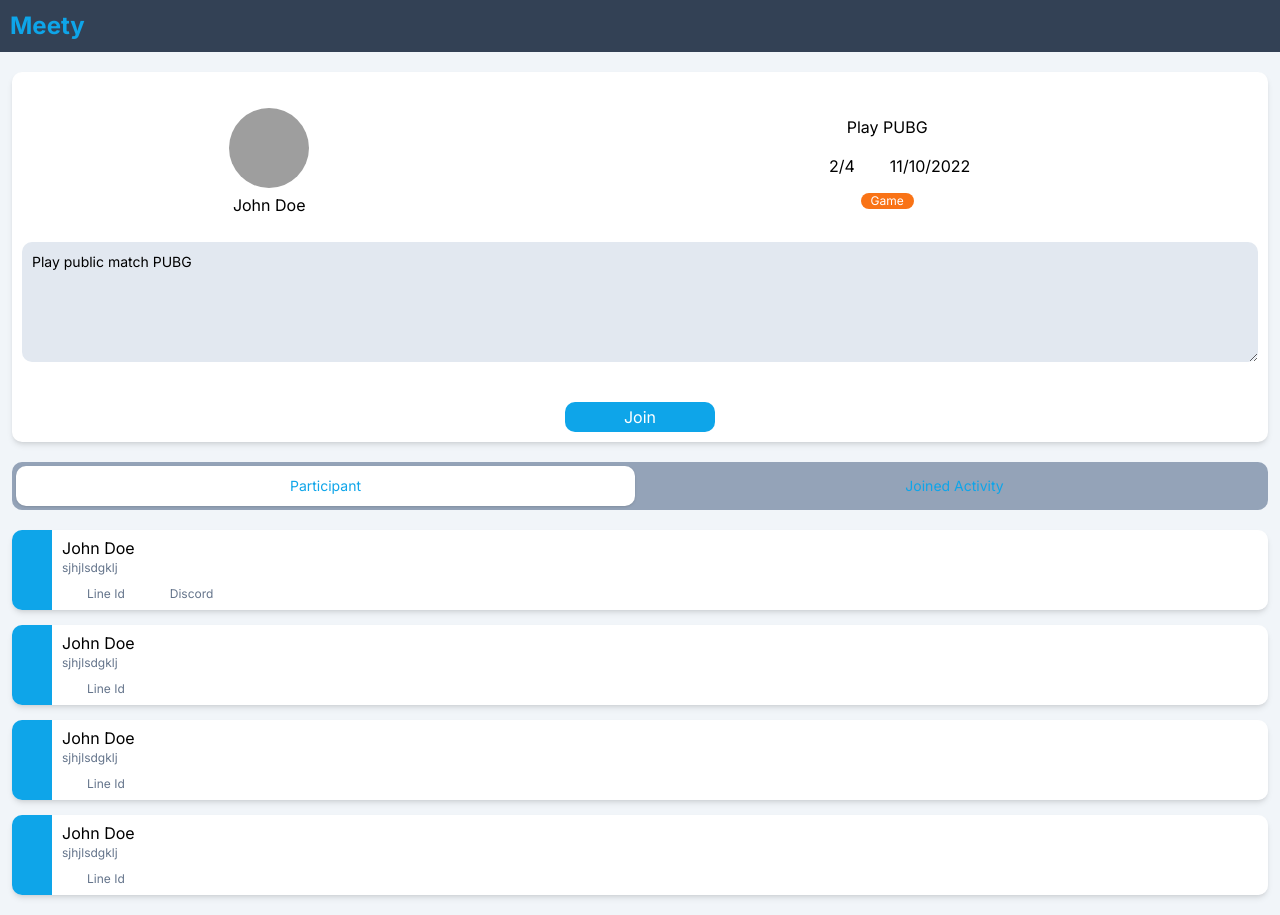
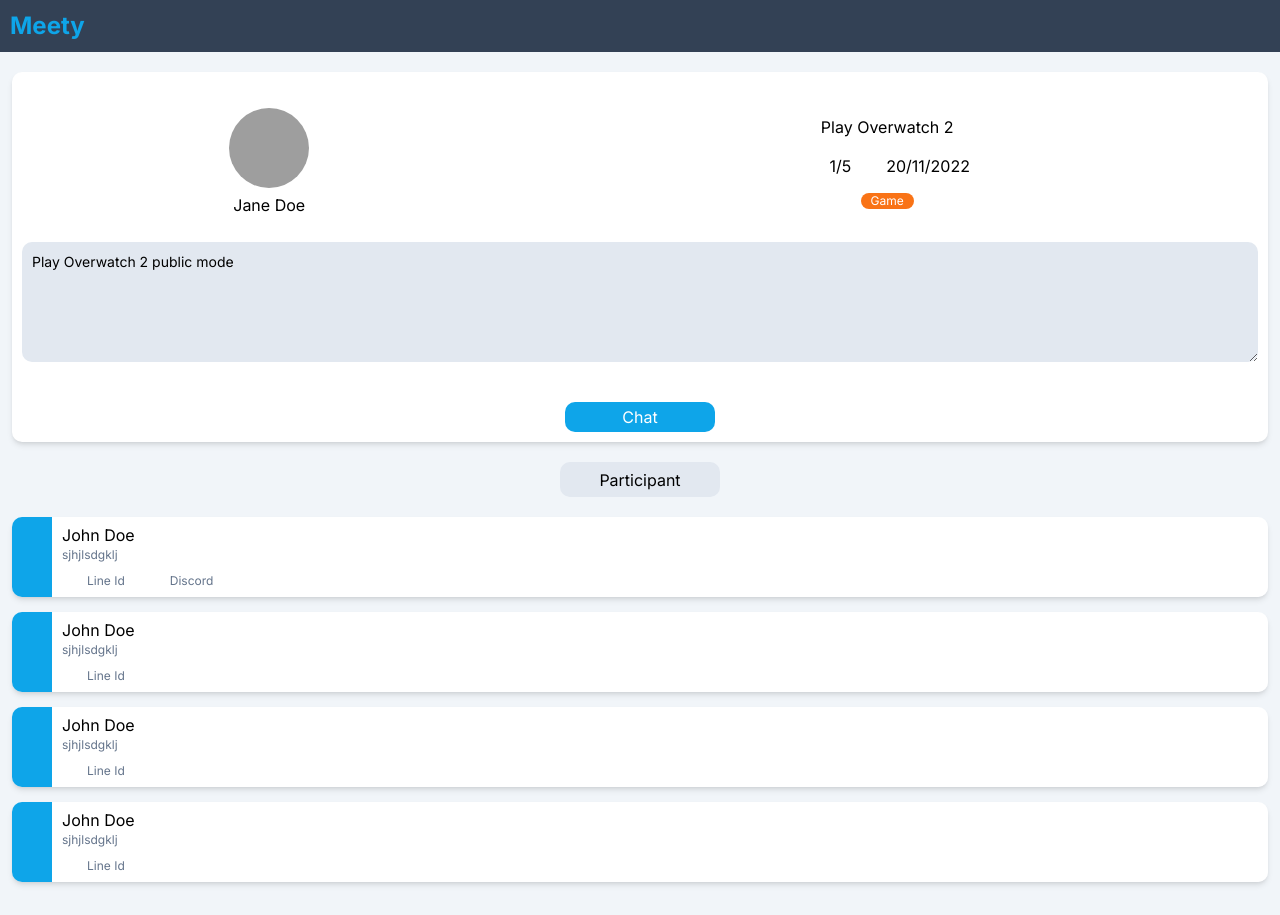
Before and after one commit to SoftwareArch-1/frontend, a Next.js app: page /activity/1 in a window 1280 px wide. Built offline with nearby package versions, Linux system fonts and the light colour scheme; grey boxes are pictures that could not be loaded; some icons are missing; what prettier-plugin-tailwindcss would draw is missing.

Commit message:
feat: add mockup database for activitydetail page

```diff
--- a/src/activity/api/getActivities.ts
+++ b/src/activity/api/getActivities.ts
@@ -5,6 +5,7 @@ import { apiPath } from '../../core/utils/apiPath'
 const mockActivities = {
   activities: [
     {
+      id: 'a1',
       date: new Date(2022, 10, 20),
       currentParticipant: 1,
       description: 'Play street basketball 3v3 (4 teams)',
@@ -14,6 +15,7 @@ const mockActivities = {
       title: 'Play Basketball',
     },
     {
+      id: 'a2',
       date: new Date(2022, 10, 20),
       currentParticipant: 1,
       description: 'Play soccer 11v11 (2 teams)',
@@ -23,6 +25,7 @@ const mockActivities = {
       title: 'Play Soccer',
     },
     {
+      id: 'a3',
       date: new Date(2022, 10, 5),
       currentParticipant: 3,
       description: 'Play valorant (1 team) have discord',
--- /dev/null
+++ b/src/activity/api/getActivity.ts
@@ -0,0 +1,107 @@
+import { activityDetailDtoSchema } from '../../core/sync-with-backend/dto/activity/activityDetail'
+
+const mockActivity = {
+  ownerName: 'Jane Doe',
+  title: 'Play Overwatch 2',
+  currentParticipant: 1,
+  maxParticipant: 5,
+  date: new Date(2022, 10, 20),
+  tag: 'Game',
+  description: 'Play Overwatch 2 public mode',
+  status: 'joined',
+  participant: [
+    {
+      id: 'p-1',
+      name: 'John Doe',
+      description: 'sjhjlsdgklj',
+      line: 'Line Id',
+      discord: 'Discord',
+    },
+    {
+      id: 'p-2',
+      name: 'John Doe',
+      description: 'sjhjlsdgklj',
+      line: 'Line Id',
+    },
+    {
+      id: 'p-3',
+      name: 'John Doe',
+      description: 'sjhjlsdgklj',
+      line: 'Line Id',
+    },
+    {
+      id: 'p-4',
+      name: 'John Doe',
+      description: 'sjhjlsdgklj',
+      line: 'Line Id',
+    },
+  ],
+}
+
+const mockActivity2 = {
+  ownerName: 'Jane Doe',
+  title: 'Play Overwatch 2',
+  currentParticipant: 1,
+  maxParticipant: 5,
+  date: new Date(2022, 10, 20),
+  tag: 'Game',
+  description: 'Play Overwatch 2 public mode',
+  status: 'joined',
+  participant: [
+    {
+      id: 'p-1',
+      name: 'John Doe',
+      description: 'sjhjlsdgklj',
+      line: 'Line Id',
+      discord: 'Discord',
+    },
+    {
+      id: 'p-2',
+      name: 'John Doe',
+      description: 'sjhjlsdgklj',
+      line: 'Line Id',
+    },
+    {
+      id: 'p-3',
+      name: 'John Doe',
+      description: 'sjhjlsdgklj',
+      line: 'Line Id',
+    },
+    {
+      id: 'p-4',
+      name: 'John Doe',
+      description: 'sjhjlsdgklj',
+      line: 'Line Id',
+    },
+  ],
+  pending: [
+    {
+      id: 'pe-1',
+      name: 'John Doe',
+      description: 'sjhjlsdgklj',
+    },
+    {
+      id: 'pe-2',
+      name: 'John Doe',
+      description: 'sjhjlsdgklj',
+    },
+    {
+      id: 'pe-3',
+      name: 'John Doe',
+      description: 'sjhjlsdgklj',
+    },
+  ],
+}
+
+export const getActivity = async (id: string) => {
+  //   console.log(id)
+  //   const { data } = await axiosInstance.get(apiPath.activity.getActivities())
+  //   return activityListDtoSchema.parse(data)
+
+  //mock database
+  console.log(id.charCodeAt(0))
+  if (id.charCodeAt(0) % 2 == 1) {
+    return activityDetailDtoSchema.parse(mockActivity)
+  }
+  return activityDetailDtoSchema.parse(mockActivity2)
+}
--- a/src/activity/api/getMyActivities.ts
+++ b/src/activity/api/getMyActivities.ts
@@ -5,6 +5,7 @@ import { apiPath } from '../../core/utils/apiPath'
 const mockMyActivities = {
   createdActivities: [
     {
+      id: 'ca1',
       date: new Date(2022, 10, 20),
       currentParticipant: 1,
       description: 'Play street basketball 3v3 (4 teams)',
@@ -14,6 +15,7 @@ const mockMyActivities = {
       title: 'Play Basketball',
     },
     {
+      id: 'ca2',
       date: new Date(2022, 10, 20),
       currentParticipant: 1,
       description: 'Play soccer 11v11 (2 teams)',
@@ -23,6 +25,7 @@ const mockMyActivities = {
       title: 'Play Soccer',
     },
     {
+      id: 'ca3',
       date: new Date(2022, 10, 5),
       currentParticipant: 3,
       description: 'Play valorant (1 team) have discord',
@@ -33,6 +36,7 @@ const mockMyActivities = {
   ],
   joinedActivities: [
     {
+      id: 'ja1',
       date: new Date(2022, 10, 5),
       currentParticipant: 4,
       description: 'Play valorant (1 team) have discord',
@@ -41,6 +45,7 @@ const mockMyActivities = {
       title: 'Play Valorant',
     },
     {
+      id: 'ja2',
       date: new Date(2022, 10, 2),
       currentParticipant: 4,
       description: 'Play Pubg (1 team) have discord',
@@ -49,6 +54,7 @@ const mockMyActivities = {
       title: 'Play Pubg',
     },
     {
+      id: 'ja3',
       date: new Date(2022, 10, 20),
       currentParticipant: 2,
       description: 'Play Badminton',
--- a/src/activity/component/page-content/ActivityDetailPageContent.tsx
+++ b/src/activity/component/page-content/ActivityDetailPageContent.tsx
@@ -1,90 +1,90 @@
 import dayjs from 'dayjs'
 import { useRouter } from 'next/router'
-import { useState } from 'react'
+import { useEffect, useState } from 'react'
 import { Nav } from '../../../core/components/Nav'
 import { ParticipantDto } from '../../../core/sync-with-backend/dto/activity/participantDto'
 import { PendingDto } from '../../../core/sync-with-backend/dto/activity/pendingDto'
+import { getActivity } from '../../api/getActivity'
 import ActivityDetailCard from '../ActivityDetailCard'
 import ParticipantList from '../ParticipantList'
 import ParticipantListTabs from '../ParticipantListTabs'
-
-const dummyParticipant = [
-  {
-    id: 'p-1',
-    name: 'John Doe',
-    description: 'sjhjlsdgklj',
-    line: 'Line Id',
-    discord: 'Discord',
-  },
-  {
-    id: 'p-2',
-    name: 'John Doe',
-    description: 'sjhjlsdgklj',
-    line: 'Line Id',
-  },
-  {
-    id: 'p-3',
-    name: 'John Doe',
-    description: 'sjhjlsdgklj',
-    line: 'Line Id',
-  },
-  {
-    id: 'p-4',
-    name: 'John Doe',
-    description: 'sjhjlsdgklj',
-    line: 'Line Id',
-  },
-]
-
-const dummyPending = [
-  {
-    id: 'pe-1',
-    name: 'John Doe',
-    description: 'sjhjlsdgklj',
-  },
-  {
-    id: 'pe-2',
-    name: 'John Doe',
-    description: 'sjhjlsdgklj',
-  },
-  {
-    id: 'pe-3',
-    name: 'John Doe',
-    description: 'sjhjlsdgklj',
-  },
-]
+import { useMutation } from '@tanstack/react-query'
+import { activityDetailDto } from '../../../core/sync-with-backend/dto/activity/activityDetail'
 
 const ActivityDetailPageContent = () => {
   const router = useRouter()
   const { id } = router.query
 
-  const [pending, setPending] = useState<PendingDto[] | []>(dummyPending)
-  // const [pending, setPending] = useState<PendingDto[] | []>([])
-  const [participant, setParticipant] = useState<ParticipantDto[] | []>(
-    dummyParticipant
-  )
+  // const [pending, setPending] = useState<PendingDto[] | []>(dummyPending)
+  // // const [pending, setPending] = useState<PendingDto[] | []>([])
+  // const [participant, setParticipant] = useState<ParticipantDto[] | []>(
+  //   dummyParticipant
+  // )
+
+  const [activityDetail, setActivityDetail] = useState<
+    activityDetailDto | undefined
+  >()
+
+  const [isLoading, setIsLoading] = useState(false)
+
+  const { mutate: fetchActivityDetailMutate } = useMutation(getActivity, {
+    onSuccess: (fetchedActivities) => {
+      console.log(fetchedActivities)
+      setTimeout(function () {
+        // setCreatedActivities(fetchedActivities.createdActivities)
+        // setJoinedActivities(fetchedActivities.joinedActivities)
+        setActivityDetail(fetchedActivities)
+        setIsLoading(false)
+      }, 1000)
+    },
+    onError: (error) => {
+      console.error(error)
+      setIsLoading(false)
+    },
+  })
+
+  const fecthActivityDetail = () => {
+    setIsLoading(true)
+    fetchActivityDetailMutate(String(id))
+  }
+
+  useEffect(() => {
+    if (!isLoading) {
+      fecthActivityDetail()
+    }
+  }, [])
 
   return (
     <>
       <Nav />
       <div className="flex flex-col gap-y-5 px-3 py-5">
+        {activityDetail && (
+          <>
             <ActivityDetailCard
-          name={'John Doe'}
-          title={'Play PUBG'}
-          currentParticipant={2}
-          maxParticipant={4}
-          date={dayjs(new Date()).format(
+              name={activityDetail.ownerName}
+              title={activityDetail.title}
+              currentParticipant={activityDetail.currentParticipant}
+              maxParticipant={activityDetail.maxParticipant}
+              date={dayjs(activityDetail.date).format(
                 // ex 01 Jan 2000
                 'DD/MM/YYYY'
               )}
-          tag={'Game'}
-          description={'Play public match PUBG'}
-          buttonText="Join"
+              tag={activityDetail.tag}
+              description={activityDetail.description}
+              buttonText={activityDetail.status === 'joined' ? 'Chat' : 'Join'}
+              location={activityDetail.location}
               onClick={() => {}}
             />
-        {pending.length === 0 && <ParticipantList participant={participant} />}
-        {pending.length !== 0 && (
-          <ParticipantListTabs participant={participant} pending={pending} />
+            {!activityDetail.pending && (
+              <ParticipantList participant={activityDetail.participant} />
+            )}
+            {activityDetail.pending && (
+              <ParticipantListTabs
+                participant={activityDetail.participant}
+                pending={activityDetail.pending}
+              />
+            )}
+          </>
         )}
       </div>
     </>
--- /dev/null
+++ b/src/core/sync-with-backend/dto/activity/activityDetail.ts
@@ -0,0 +1,22 @@
+import { z } from 'zod'
+import { requireStringSchema } from '../../../constant/zod/requireStringSchema'
+import { dateSchema } from '../../../constant/zod/zodDateSchema'
+import { activityListDetailDtoSchema } from './activityListDetailDto'
+import { ParticipantDtoSchema } from './participantDto'
+import { PendingDtoSchema } from './pendingDto'
+
+export const activityDetailDtoSchema = z.object({
+  ownerName: requireStringSchema,
+  title: requireStringSchema,
+  currentParticipant: z.number(),
+  maxParticipant: z.number(),
+  date: dateSchema,
+  tag: requireStringSchema,
+  description: requireStringSchema,
+  status: requireStringSchema,
+  location: z.union([z.string(), z.undefined()]),
+  participant: ParticipantDtoSchema.array(),
+  pending: z.union([PendingDtoSchema.array(), z.undefined()]),
+})
+
+export type activityDetailDto = z.infer<typeof activityDetailDtoSchema>
--- a/src/core/sync-with-backend/dto/activity/activityListDetailDto.ts
+++ b/src/core/sync-with-backend/dto/activity/activityListDetailDto.ts
@@ -3,6 +3,7 @@ import { requireStringSchema } from '../../../constant/zod/requireStringSchema'
 import { dateSchema } from '../../../constant/zod/zodDateSchema'
 
 export const activityListDetailDtoSchema = z.object({
+  id: requireStringSchema,
   title: requireStringSchema,
   tag: requireStringSchema,
   description: requireStringSchema,
--- a/src/core/sync-with-backend/dto/activity/participantDto.ts
+++ b/src/core/sync-with-backend/dto/activity/participantDto.ts
@@ -2,7 +2,7 @@ import { z } from 'zod'
 import { requireStringSchema } from '../../../constant/zod/requireStringSchema'
 
 export const ParticipantDtoSchema = z.object({
-  id: z.string().uuid(),
+  id: z.string(),
   name: requireStringSchema,
   description: z.union([z.string(), z.undefined()]),
   line: z.union([z.string(), z.undefined()]),
--- a/src/core/sync-with-backend/dto/activity/pendingDto.ts
+++ b/src/core/sync-with-backend/dto/activity/pendingDto.ts
@@ -2,7 +2,7 @@ import { z } from 'zod'
 import { requireStringSchema } from '../../../constant/zod/requireStringSchema'
 
 export const PendingDtoSchema = z.object({
-  id: z.string().uuid(),
+  id: z.string(),
   name: requireStringSchema,
   description: z.union([z.string(), z.undefined()]),
 })
--- a/src/core/utils/pagePath.ts
+++ b/src/core/utils/pagePath.ts
@@ -10,4 +10,5 @@ export const pagePath = {
   MyActivityPage: () => '/activity/me',
   ViewProfilePage: (id: string) => `/profile/${id}`,
   CreateActivityPage: () => '/activity/create',
+  ActivityDetailPage: (id: string) => `/activity/${id}`,
 }
```
Also changed, not shown: src/activity/component/ActivityCard.tsx (+7 -1 lines), src/activity/component/page-content/ActivityPageContent.tsx (+7 -1 lines), src/activity/component/page-content/MyActivityPageContent.tsx (+12 -2 lines). Lines whose indentation alone changed are shown as unchanged.
